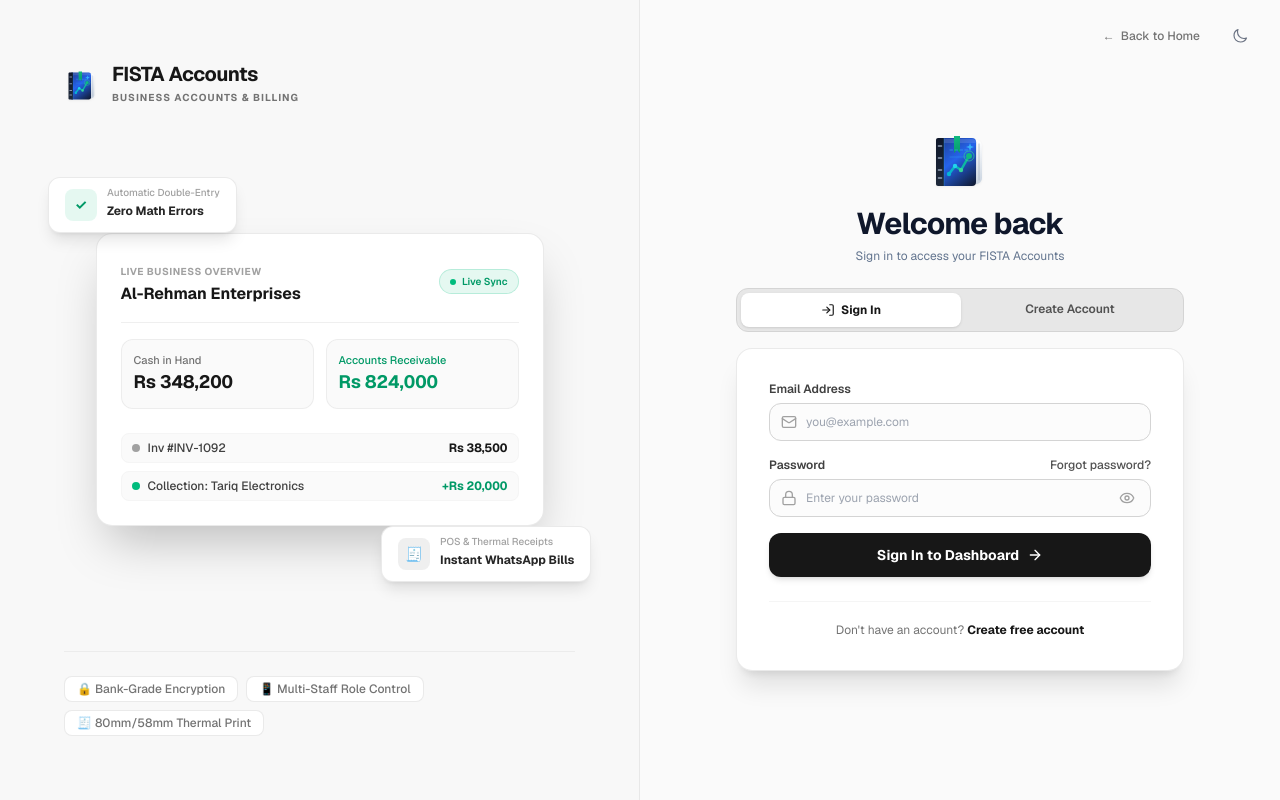
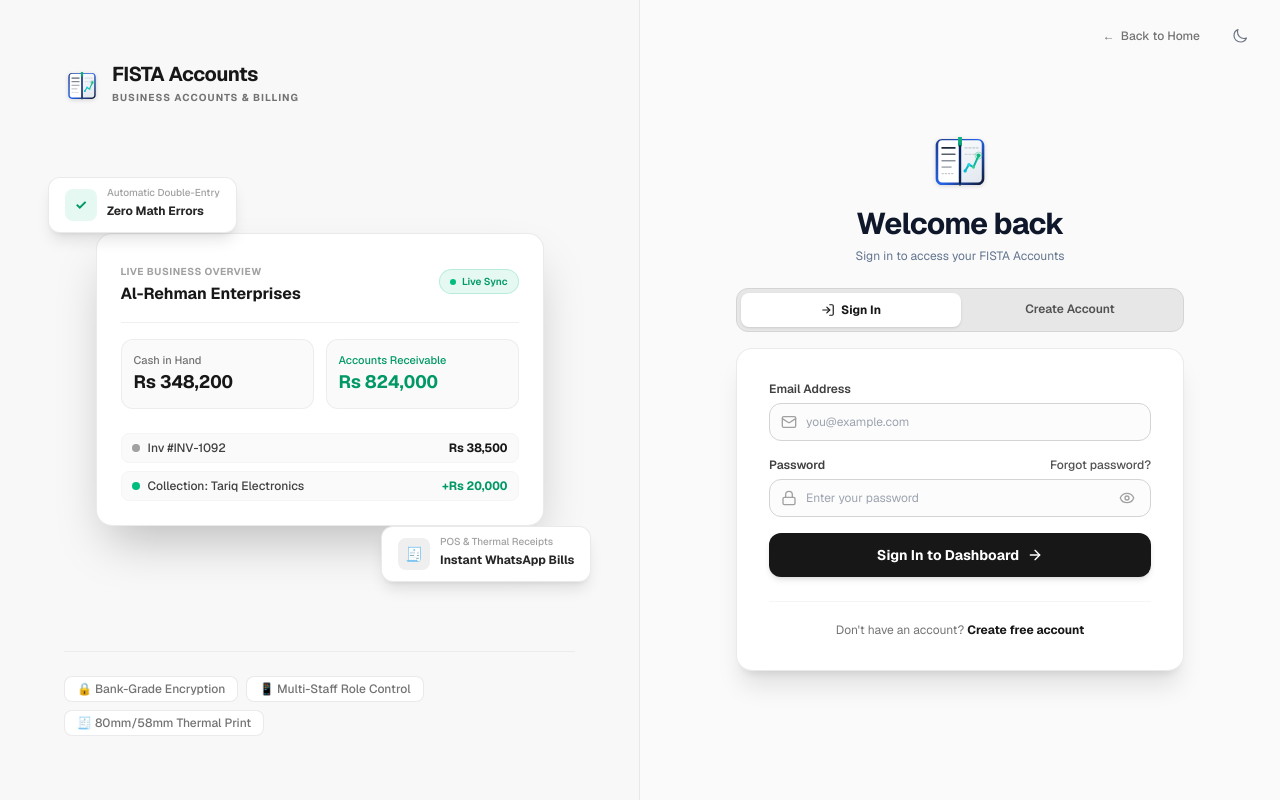
Before and after one commit to asad-naseem-692/digital-accounting-frontend, a Next.js app: page /login in a window 1280 px wide. Built offline with nearby package versions, Linux system fonts and the light colour scheme; no server answers.

Commit message:
Fix quick actions for staff portal and restore unboxed open diary logo

```diff
--- a/components/KhataLogo.tsx
+++ b/components/KhataLogo.tsx
@@ -17,86 +17,105 @@
 }: KhataLogoProps) {
   return (
     <div className="inline-flex items-center gap-2.5 shrink-0 select-none">
-      {/* Unboxed logo container - No background box, no borders */}
+      {/* Unboxed open diary logo - No enclosing container box */}
       <div
         className={`relative flex items-center justify-center shrink-0 transition-transform duration-200 hover:scale-105 ${className}`}
         style={{ width: size, height: size }}
       >
         <svg
-          viewBox="0 0 64 64"
+          viewBox="0 0 100 100"
           fill="none"
           xmlns="http://www.w3.org/2000/svg"
-          className="w-full h-full drop-shadow-xs"
+          className="w-full h-full drop-shadow-sm"
         >
           <defs>
-            {/* Rich Indigo to Electric Blue Diary Cover Gradient */}
-            <linearGradient id="fl_cover" x1="10" y1="8" x2="48" y2="56" gradientUnits="userSpaceOnUse">
+            {/* Executive Blue Cover Gradient */}
+            <linearGradient id="od_cover" x1="10" y1="15" x2="90" y2="85" gradientUnits="userSpaceOnUse">
               <stop offset="0%" stopColor="#1E3A8A" />
-              <stop offset="45%" stopColor="#2563EB" />
+              <stop offset="50%" stopColor="#2563EB" />
               <stop offset="100%" stopColor="#0F172A" />
             </linearGradient>
-            {/* Leather Bound Spine */}
-            <linearGradient id="fl_spine" x1="8" y1="8" x2="16" y2="56" gradientUnits="userSpaceOnUse">
-              <stop offset="0%" stopColor="#0F172A" />
-              <stop offset="100%" stopColor="#1E293B" />
+
+            {/* Digital Growth Pulse Gradient */}
+            <linearGradient id="od_digital" x1="56" y1="64" x2="82" y2="38" gradientUnits="userSpaceOnUse">
+              <stop offset="0%" stopColor="#06B6D4" />
+              <stop offset="100%" stopColor="#10B981" />
             </linearGradient>
-            {/* Paper Page Block Trim */}
-            <linearGradient id="fl_pages" x1="44" y1="12" x2="54" y2="52" gradientUnits="userSpaceOnUse">
-              <stop offset="0%" stopColor="#FFFFFF" />
-              <stop offset="100%" stopColor="#CBD5E1" />
-            </linearGradient>
-            {/* Emerald Silk Bookmark Ribbon */}
-            <linearGradient id="fl_ribbon" x1="28" y1="6" x2="34" y2="24" gradientUnits="userSpaceOnUse">
+
+            {/* Bookmark Ribbon Gradient */}
+            <linearGradient id="od_ribbon" x1="47" y1="10" x2="53" y2="28" gradientUnits="userSpaceOnUse">
               <stop offset="0%" stopColor="#10B981" />
               <stop offset="100%" stopColor="#059669" />
             </linearGradient>
-            {/* Digital Data Pulse Waveform Gradient */}
-            <linearGradient id="fl_digital" x1="20" y1="44" x2="43" y2="23" gradientUnits="userSpaceOnUse">
-              <stop offset="0%" stopColor="#06B6D4" />
-              <stop offset="100%" stopColor="#10B981" />
+
+            {/* Right Folio Soft Tint */}
+            <linearGradient id="od_page_r" x1="52" y1="16" x2="84" y2="82" gradientUnits="userSpaceOnUse">
+              <stop offset="0%" stopColor="#F8FAFC" />
+              <stop offset="100%" stopColor="#E2E8F0" />
             </linearGradient>
           </defs>
 
-          {/* Layered Page Block (White / Silver Sheets visible on the open right edge) */}
-          <path d="M18 10H48C51.3 10 54 12.7 54 16V48C54 51.3 51.3 54 48 54H18V10Z" fill="url(#fl_pages)" />
-          <line x1="51" y1="14" x2="51" y2="50" stroke="#94A3B8" strokeWidth="1" strokeLinecap="round" opacity="0.6" />
-          <line x1="48" y1="12" x2="48" y2="52" stroke="#CBD5E1" strokeWidth="1" strokeLinecap="round" />
+          {/* Open Diary Cover Backing (No enclosing box) */}
+          <path
+            d="M12 24C12 18.4772 16.4772 14 22 14H48L50 16L52 14H78C83.5228 14 88 18.4772 88 24V76C88 81.5228 83.5228 86 78 86H52L50 84L48 86H22C16.4772 86 12 81.5228 12 76V24Z"
+            fill="url(#od_cover)"
+          />
 
-          {/* Main Executive Diary Front Cover */}
-          <rect x="10" y="8" width="38" height="48" rx="4" fill="url(#fl_cover)" />
-          {/* Glossy Bevel Highlight on Cover Top Edge */}
-          <path d="M14 9H44C46.2 9 47.8 10.3 47.8 12V13H14V9Z" fill="#FFFFFF" opacity="0.12" />
+          {/* Left Ledger Page (Bright White High-Contrast Folio) */}
+          <path
+            d="M16 22C16 18.6863 18.6863 16 22 16H48V82H22C18.6863 82 16 79.3137 16 76V22Z"
+            fill="#FFFFFF"
+          />
 
-          {/* Left Spine Binding */}
-          <path d="M10 8H16V56H10C8.9 56 8 55.1 8 54V10C8 8.9 8.9 8 10 8Z" fill="url(#fl_spine)" />
-          <line x1="16" y1="8" x2="16" y2="56" stroke="#38BDF8" strokeWidth="0.8" strokeOpacity="0.35" />
+          {/* Right Ledger Page (Soft Digital High-Contrast Folio) */}
+          <path
+            d="M52 16H78C81.3137 16 84 18.6863 84 22V76C84 79.3137 81.3137 82 78 82H52V16Z"
+            fill="url(#od_page_r)"
+          />
 
-          {/* Spine Stitches (Diary Craftsmanship Detail) */}
-          <line x1="10.5" y1="16" x2="13.5" y2="16" stroke="#94A3B8" strokeWidth="1.6" strokeLinecap="round" />
-          <line x1="10.5" y1="28" x2="13.5" y2="28" stroke="#94A3B8" strokeWidth="1.6" strokeLinecap="round" />
-          <line x1="10.5" y1="40" x2="13.5" y2="40" stroke="#94A3B8" strokeWidth="1.6" strokeLinecap="round" />
-          <line x1="10.5" y1="48" x2="13.5" y2="48" stroke="#94A3B8" strokeWidth="1.6" strokeLinecap="round" />
+          {/* Center Spine Fold */}
+          <line
+            x1="50"
+            y1="14"
+            x2="50"
+            y2="86"
+            stroke="#0F172A"
+            strokeWidth="2.5"
+            strokeLinecap="round"
+          />
 
-          {/* Silk Ribbon Bookmark Marker flowing from the top */}
-          <path d="M26 6H32V23L29 20L26 23V6Z" fill="url(#fl_ribbon)" />
+          {/* Left Page: Classic Ledger Entries */}
+          <line x1="22" y1="28" x2="42" y2="28" stroke="#1E293B" strokeWidth="2.5" strokeLinecap="round" />
+          <line x1="22" y1="38" x2="42" y2="38" stroke="#1E293B" strokeWidth="2.5" strokeLinecap="round" strokeOpacity="0.75" />
+          <line x1="22" y1="48" x2="42" y2="48" stroke="#1E293B" strokeWidth="2.5" strokeLinecap="round" strokeOpacity="0.5" />
+          <line x1="22" y1="58" x2="36" y2="58" stroke="#1E293B" strokeWidth="2.5" strokeLinecap="round" strokeOpacity="0.35" />
+          <line x1="22" y1="68" x2="40" y2="68" stroke="#1E293B" strokeWidth="2" strokeLinecap="round" strokeOpacity="0.25" strokeDasharray="2 3" />
 
-          {/* DIGITALIZATION ACCENTS on Diary Cover: */}
-          {/* 1. Digital Accounting Grid Rows (Dotted and Solid Ledger Guides) */}
-          <line x1="22" y1="20" x2="42" y2="20" stroke="#38BDF8" strokeWidth="1.4" strokeLinecap="round" strokeOpacity="0.35" strokeDasharray="2.5 2.5" />
-          <line x1="22" y1="27" x2="42" y2="27" stroke="#38BDF8" strokeWidth="1.4" strokeLinecap="round" strokeOpacity="0.2" />
+          {/* Right Page: Digitalization Grid & Growth Waveform */}
+          <line x1="58" y1="28" x2="78" y2="28" stroke="#64748B" strokeWidth="2" strokeLinecap="round" strokeOpacity="0.35" strokeDasharray="3 3" />
+          <line x1="58" y1="38" x2="78" y2="38" stroke="#64748B" strokeWidth="2" strokeLinecap="round" strokeOpacity="0.25" strokeDasharray="3 3" />
 
-          {/* 2. Ascending Financial Pulse / Growth Waveform Line */}
-          <path d="M21 44L27 36L33 40L41 26" stroke="url(#fl_digital)" strokeWidth="2.5" strokeLinecap="round" strokeLinejoin="round" />
+          {/* Digital Waveform Line */}
+          <path
+            d="M58 64L64 54L71 58L79 40"
+            stroke="url(#od_digital)"
+            strokeWidth="3.2"
+            strokeLinecap="round"
+            strokeLinejoin="round"
+          />
 
-          {/* 3. Glowing Digital Tech Nodes */}
-          <circle cx="21" cy="44" r="2.2" fill="#06B6D4" />
-          <circle cx="27" cy="36" r="2.2" fill="#22D3EE" />
-          <circle cx="33" cy="40" r="2.2" fill="#34D399" />
-          <circle cx="41" cy="26" r="3" fill="#10B981" />
-          <circle cx="41" cy="26" r="5" stroke="#34D399" strokeWidth="1" strokeOpacity="0.65" />
+          {/* Digital Tech Pulse Nodes */}
+          <circle cx="58" cy="64" r="2.5" fill="#06B6D4" />
+          <circle cx="64" cy="54" r="2.5" fill="#22D3EE" />
+          <circle cx="71" cy="58" r="2.5" fill="#34D399" />
+          <circle cx="79" cy="40" r="3.2" fill="#10B981" />
+          <circle cx="79" cy="40" r="5.5" stroke="#10B981" strokeWidth="1.2" strokeOpacity="0.5" />
 
-          {/* 4. Digital Cloud Sparkle / Innovation Beacon */}
-          <path d="M42 13L43 16L46 17L43 18L42 21L41 18L38 17L41 16L42 13Z" fill="#38BDF8" opacity="0.9" />
+          {/* Top Silk Ribbon Bookmark */}
+          <path
+            d="M47 11H53V26L50 23L47 26V11Z"
+            fill="url(#od_ribbon)"
+          />
         </svg>
       </div>
 
```
Also changed, not shown: app/(app)/dashboard/page.tsx (+5 -91 lines), public/icon.svg.
